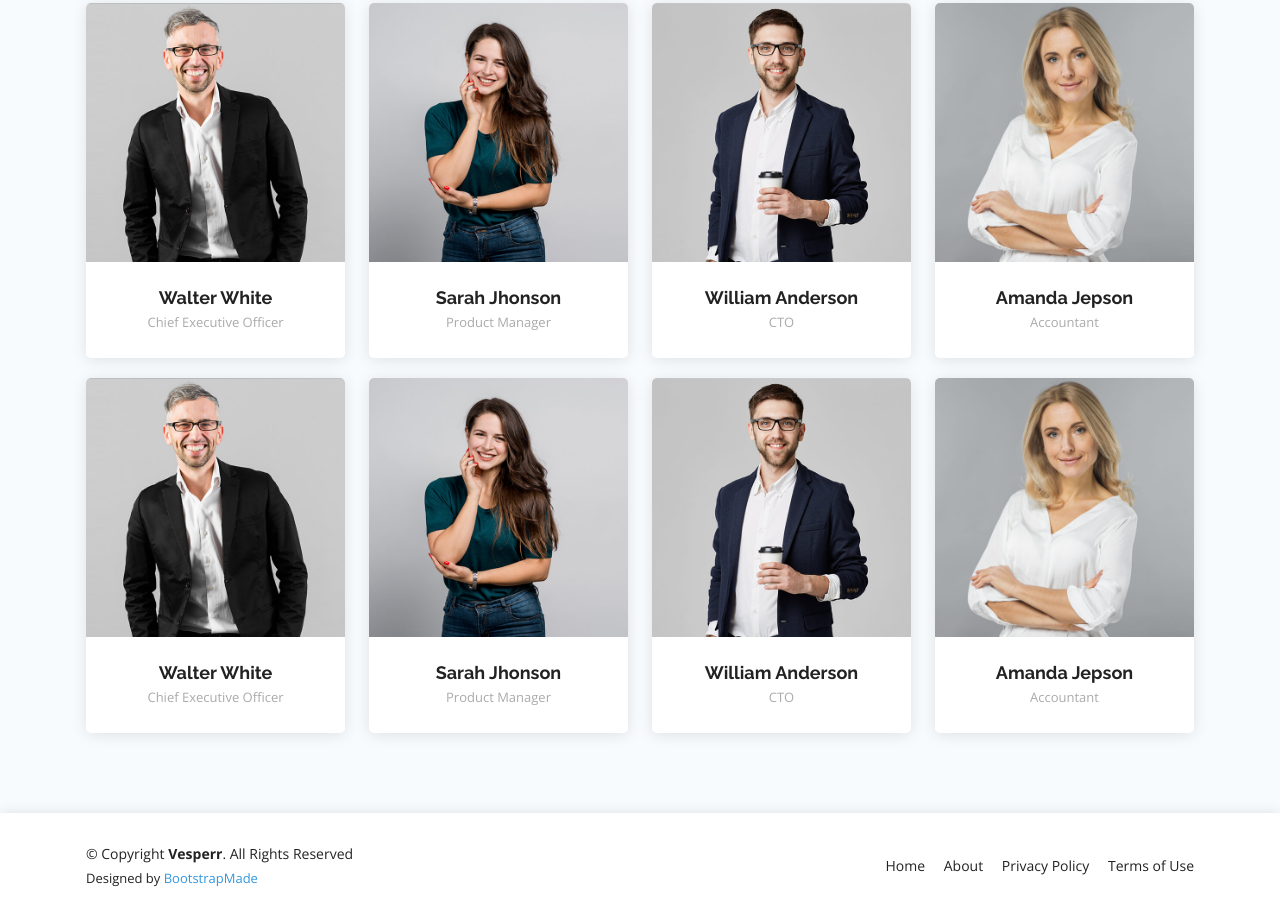
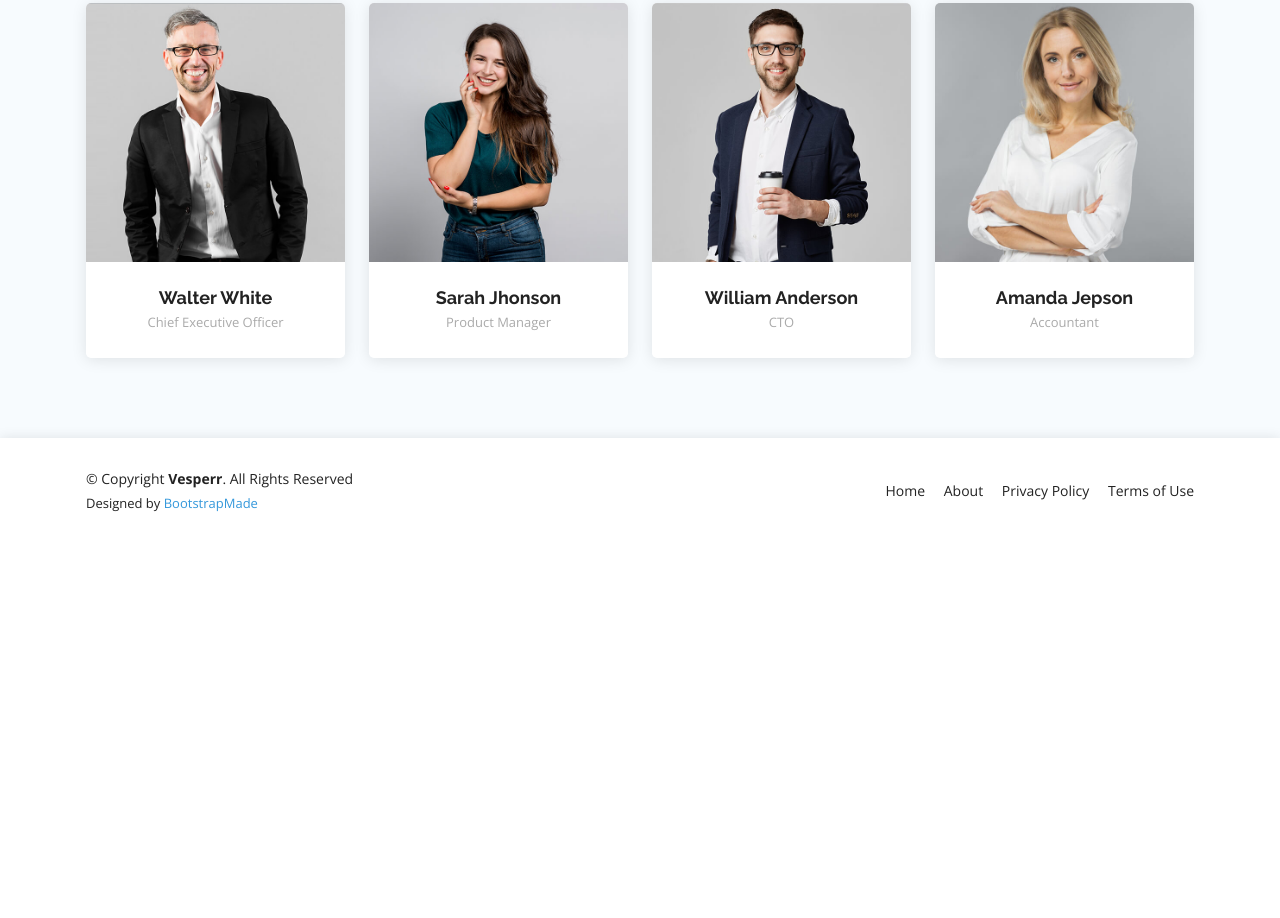
Before and after one commit to rutvij-patil24/domain-website-bootstrap, a plain HTML site: page coreteam.html in a window 1280 px wide. Shown: the part 1515-2433 px from the top of the page. After the commit the page ends 2058 px from the top, so only its background shows below. Drawn offline with nearby package versions, Linux system fonts and the light colour scheme.

Commit message:
removed extra row

```diff
--- a/coreteam.html
+++ b/coreteam.html
@@ -336,73 +336,6 @@
 
         </div>
 
-        <div class="row">
-
-          <div class="col-lg-3 col-md-6 d-flex align-items-stretch">
-            <div class="member" data-aos="fade-up" data-aos-delay="100">
-              <div class="member-img">
-                <img src="assets/img/team/team-1.jpg" class="img-fluid" alt="">
-                <div class="social">
-                  <a href=""><i class="icofont-instagram"></i></a>
-                  <a href=""><i class="icofont-linkedin"></i></a>
-                </div>
-              </div>
-              <div class="member-info">
-                <h4>Walter White</h4>
-                <span>Chief Executive Officer</span>
-              </div>
-            </div>
-          </div>
-
-          <div class="col-lg-3 col-md-6 d-flex align-items-stretch">
-            <div class="member" data-aos="fade-up" data-aos-delay="200">
-              <div class="member-img">
-                <img src="assets/img/team/team-2.jpg" class="img-fluid" alt="">
-                <div class="social">
-                  <a href=""><i class="icofont-instagram"></i></a>
-                  <a href=""><i class="icofont-linkedin"></i></a>
-                </div>
-              </div>
-              <div class="member-info">
-                <h4>Sarah Jhonson</h4>
-                <span>Product Manager</span>
-              </div>
-            </div>
-          </div>
-
-          <div class="col-lg-3 col-md-6 d-flex align-items-stretch">
-            <div class="member" data-aos="fade-up" data-aos-delay="300">
-              <div class="member-img">
-                <img src="assets/img/team/team-3.jpg" class="img-fluid" alt="">
-                <div class="social">
-                  <a href=""><i class="icofont-instagram"></i></a>
-                  <a href=""><i class="icofont-linkedin"></i></a>
-                </div>
-              </div>
-              <div class="member-info">
-                <h4>William Anderson</h4>
-                <span>CTO</span>
-              </div>
-            </div>
-          </div>
-
-          <div class="col-lg-3 col-md-6 d-flex align-items-stretch">
-            <div class="member" data-aos="fade-up" data-aos-delay="400">
-              <div class="member-img">
-                <img src="assets/img/team/team-4.jpg" class="img-fluid" alt="">
-                <div class="social">
-                  <a href=""><i class="icofont-instagram"></i></a>
-                  <a href=""><i class="icofont-linkedin"></i></a>
-                </div>
-              </div>
-              <div class="member-info">
-                <h4>Amanda Jepson</h4>
-                <span>Accountant</span>
-              </div>
-            </div>
-          </div>
-
-        </div>
 
       </div>
     </section><!-- End Team Section -->
```
